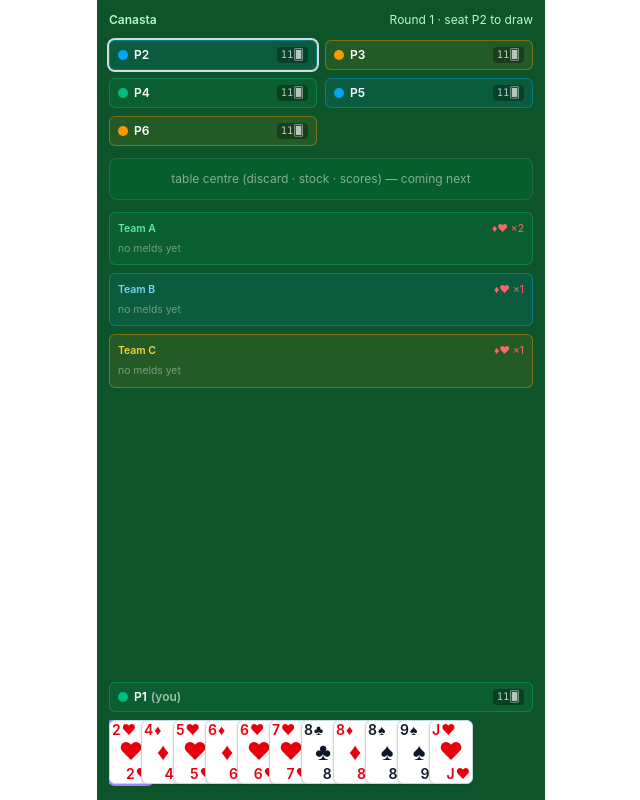
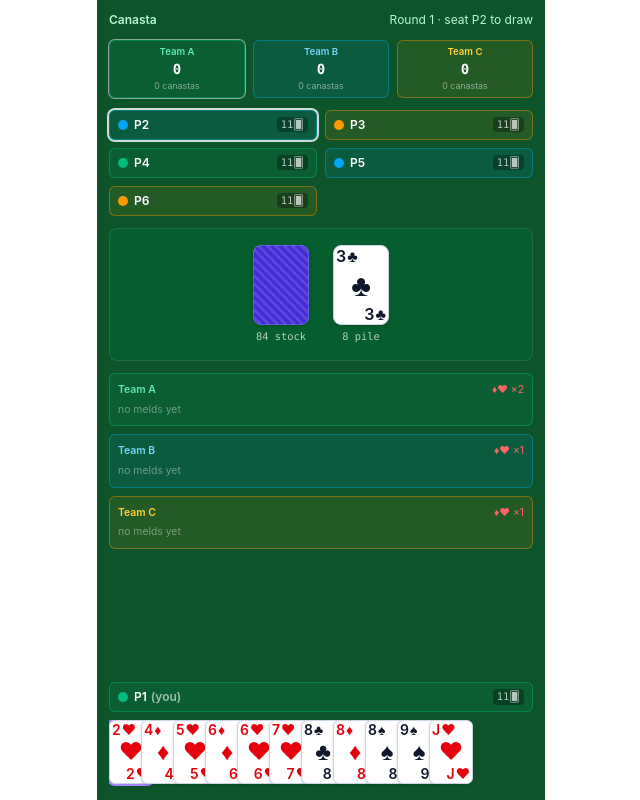
Before and after one commit to chinti17/canasta-parents, a React (Vite) app: page / in a window 1280 px wide. Shown: the whole page, without its empty margins (319-959 px from the left). Built offline with nearby package versions, Linux system fonts and the light colour scheme.

Commit message:
feat(ui): discard pile, stock, scores, turn indicator

```diff
--- /dev/null
+++ b/src/ui/CenterTable.tsx
@@ -0,0 +1,37 @@
+// The table centre: the stock (face-down + count), the discard pile (top card
+// + count + frozen badge), and a turn/phase indicator.
+
+import type { RoundState } from '../engine/types'
+import Card from './Card'
+
+export default function CenterTable({ round }: { round: RoundState }) {
+  const top = round.discard.cards[round.discard.cards.length - 1]
+  return (
+    <section className="flex items-center justify-center gap-6 rounded-lg border border-white/10 bg-green-800/50 p-4">
+      {/* Stock */}
+      <div className="flex flex-col items-center gap-1">
+        <Card faceDown size="lg" />
+        <span className="font-mono text-[0.65rem] text-white/70">
+          {round.stock.length} stock
+        </span>
+      </div>
+
+      {/* Discard */}
+      <div className="flex flex-col items-center gap-1">
+        {top ? (
+          <Card card={top} size="lg" />
+        ) : (
+          <div className="h-20 w-14 rounded-lg border border-dashed border-white/20" />
+        )}
+        <span className="font-mono text-[0.65rem] text-white/70">
+          {round.discard.cards.length} pile
+          {round.discard.frozen && (
+            <span className="ml-1 rounded bg-sky-300/20 px-1 text-sky-200">
+              ❄ frozen
+            </span>
+          )}
+        </span>
+      </div>
+    </section>
+  )
+}
--- a/src/ui/GameView.tsx
+++ b/src/ui/GameView.tsx
@@ -15,6 +15,8 @@ import { DEFAULT_CONFIG } from '../engine/types'
 import Seat from './Seat'
 import Hand from './Hand'
 import TeamMelds from './TeamMelds'
+import CenterTable from './CenterTable'
+import Scoreboard from './Scoreboard'
 
 const SPECTATOR_SEAT = -1
 const STEP_MS = 700
@@ -63,15 +65,14 @@ export default function GameView() {
         </span>
       </header>
 
+      <Scoreboard teams={round.teams} scores={session.scores} />
+
       {/* Opponents */}
       <section className="grid grid-cols-2 gap-2">
         {opponents.map(seatChip)}
       </section>
 
-      {/* Center table — discard/stock/scores arrive in the next commit */}
-      <section className="flex items-center justify-center rounded-lg border border-white/10 bg-green-800/50 p-3 text-center text-xs text-white/50">
-        table centre (discard · stock · scores) — coming next
-      </section>
+      <CenterTable round={round} />
 
       {/* Melds, grouped by team */}
       <section className="grid gap-2">
--- /dev/null
+++ b/src/ui/Scoreboard.tsx
@@ -0,0 +1,42 @@
+// Cumulative team scores with canasta counts. The leading team is highlighted.
+
+import { countCanastas } from '../engine/melds'
+import type { TeamState } from '../engine/types'
+import { teamColors } from './theme'
+
+interface ScoreboardProps {
+  teams: TeamState[]
+  /** Cumulative game scores by team id. */
+  scores: number[]
+}
+
+export default function Scoreboard({ teams, scores }: ScoreboardProps) {
+  const leader = scores.indexOf(Math.max(...scores))
+  return (
+    <section className="grid grid-cols-3 gap-2">
+      {teams.map((team) => {
+        const c = teamColors(team.id)
+        const isLeader = team.id === leader
+        return (
+          <div
+            key={team.id}
+            className={`rounded-md border px-2 py-1 text-center ${c.border} ${c.panel} ${
+              isLeader ? 'ring-1 ring-white/50' : ''
+            }`}
+          >
+            <div className={`text-[0.6rem] font-semibold ${c.text}`}>
+              {c.label}
+            </div>
+            <div className="font-mono text-sm font-bold text-white">
+              {scores[team.id] ?? 0}
+            </div>
+            <div className="text-[0.55rem] text-white/50">
+              {countCanastas(team.melds)} canasta
+              {countCanastas(team.melds) === 1 ? '' : 's'}
+            </div>
+          </div>
+        )
+      })}
+    </section>
+  )
+}
```
